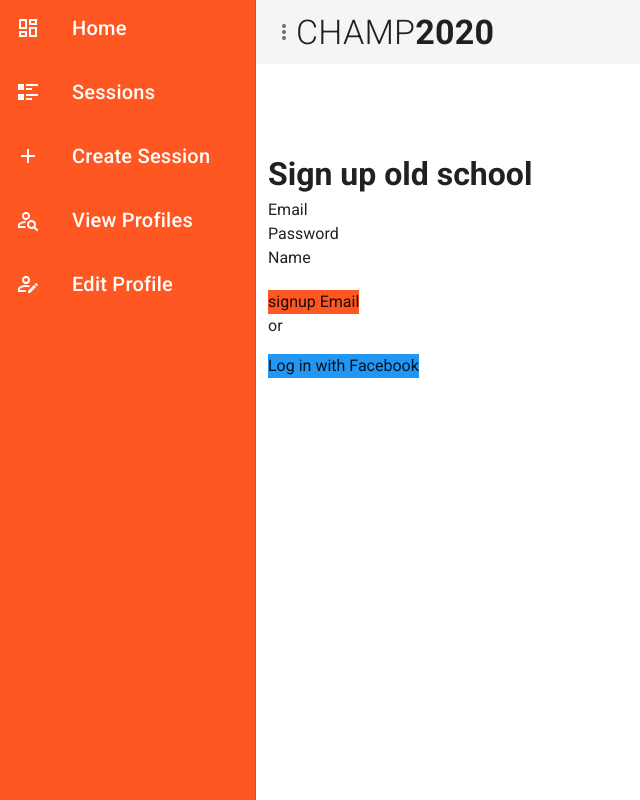
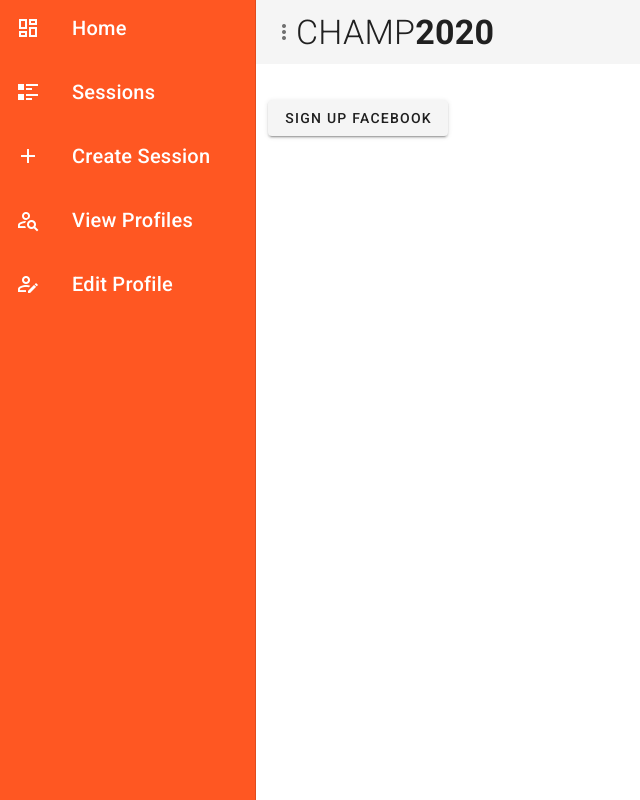
Before and after one commit to Birkis/Champ2020_Vuetify, a Vue app: page /signup in a window 1280 px wide. Shown: the whole page, without its empty margins (0-640 px from the left). Built offline with nearby package versions, Linux system fonts and the light colour scheme.

Commit message:
Sign Up Facebook

```diff
--- a/src/components/Auth/Signup.vue
+++ b/src/components/Auth/Signup.vue
@@ -1,38 +1,12 @@
 <template>
-    <div class="container signup">
-        <form class="card-panel" action="" @submit.prevent="signupEmail">
-            <h2 class="center grey-darken-4-text">Sign up old school</h2>
-            <div class="field">
-                <label for="email">Email</label>
-                <input type="email" name="email" v-model="email" >
-            </div>
-            <div class="field">
-                <label for="email">Password</label>
-                <input type="password" name="password" v-model="password">
-            </div>
-            <div class="field">
-                <label for="name">Name</label>
-                <input type="text" name="name" v-model="name">
-            </div>
-            <p class="center red-text" v-if="feedback">{{feedback}}</p>
-            <div class="field center orange-button">
-                <button class="btn deep-orange">signup Email</button>
-            </div>
-        </form>
-          <p class="center">or</p>
-    <form action="" class="card-panel" @submit.prevent="signUpFacebook">
-            <div class="field center">
-            <button class="btn blue white-text">Log in with Facebook</button>
-            </div>
-    </form>
-
-
-
-
-    </div>
+    <v-container>
+        <v-btn @click.prevent="signUpFacebook">Sign Up Facebook</v-btn>
+    </v-container>
 </template>
 
 <script>
+/* eslint-disable no-unused-vars */
+
 import firebase from 'firebase'
 import slugify from 'slugify'
 import db from '@/firebase/init'
@@ -51,30 +25,6 @@ export default {
         }
     },
     methods:{
-        signupEmail(){
-            if(this.name && this.email && this.password){
-                // this.slug = slugify(this.name, {
-                //     replacement: '-',
-                //     lower: true,
-                //     remove: /[*+~.()'"!:@]/g
-                // })
-                let ref = db.collection('users').get()
-                firebase.auth().createUserWithEmailAndPassword(this.email, this.password).then(res =>{
-                    db.collection('users').doc(res.user.uid).set({
-                        name:this.name,
-                        profilePic:this.profilePic,
-                        user_id:res.user.uid,
-                        email:this.email
-                    })
-                }).then(
-                    this.$router.push({name:'Home'})
-                )
-           }
-        }
-
-
-
-        },
         signUpFacebook(){
                 const provider = new firebase.auth.FacebookAuthProvider();
                 firebase.auth().signInWithPopup(provider).then(result =>{
@@ -88,15 +38,14 @@ export default {
                         user_id:result.user.uid,
                         profilePic:result.user.photoURL
                     }).then(()=> {
-                        this.$router.push({name:'Home'})
+                        this.$router.push({name:'home'})
                     })
                 }).catch(error =>{
-                    // eslint-disable-next-line no-unused-vars
                     let errorCode = error.code;
                 })
-            },
+            }
+        }
     }
-
 </script>
 
 
```
